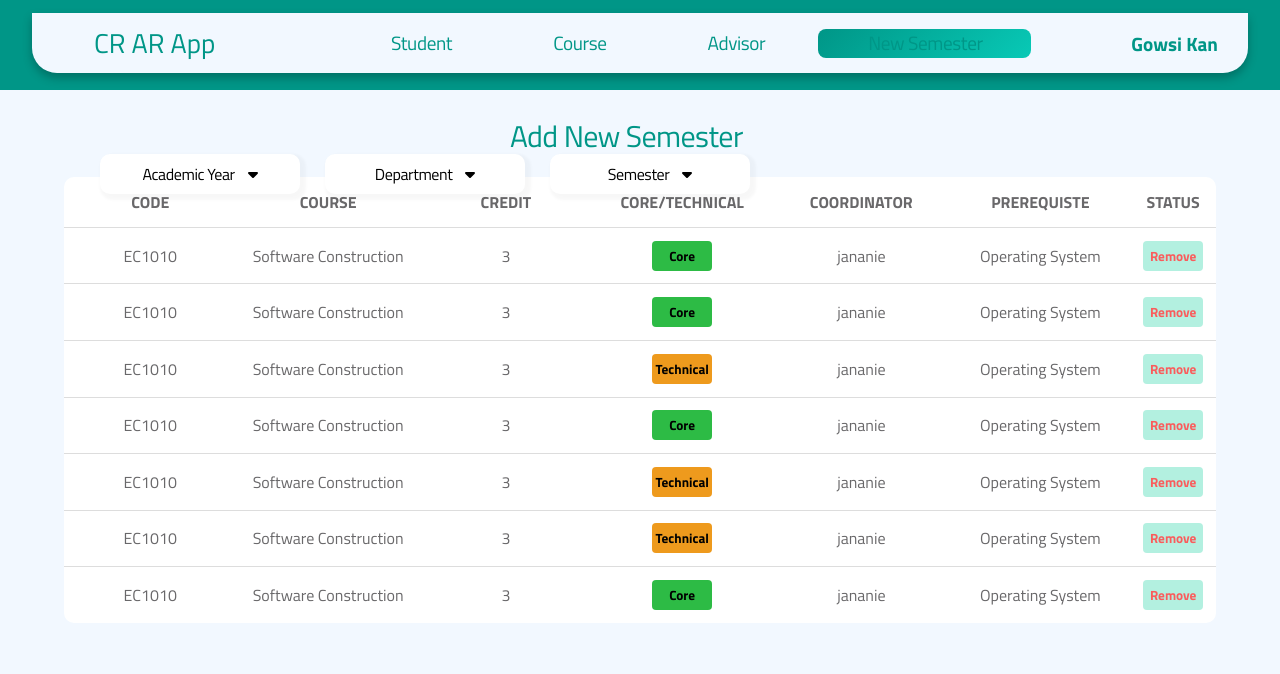
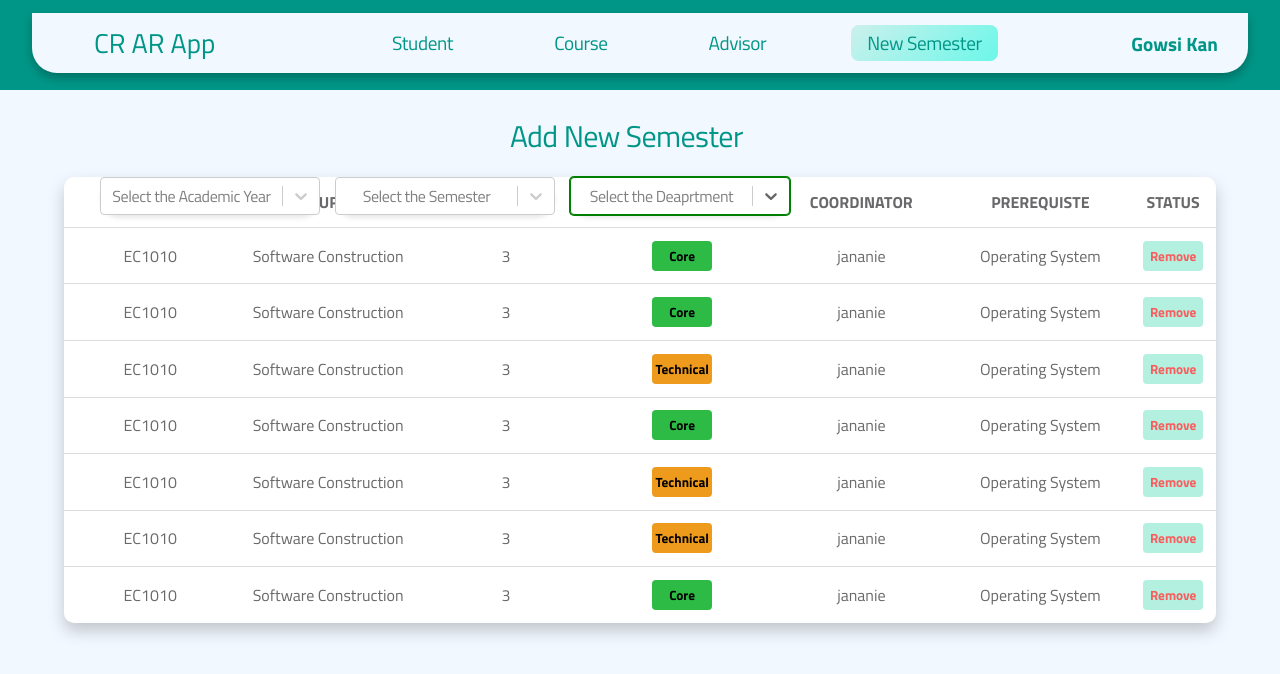
Before and after one commit to DilushanG/SoftwareEngineeringProject-CR-ARApp, a React (Create React App) app in the folder cr-ar-app/: page /newsemester in a window 1280 px wide. Shown: the top 674 px of the page. Built offline with nearby package versions, Linux system fonts and the light colour scheme.

Commit message:
New dropdown menu added

```diff
--- a/cr-ar-app/src/App.js
+++ b/cr-ar-app/src/App.js
@@ -14,6 +14,7 @@ import NewSemester from "./Components/NewSemester";
 import Modal from "./Components/Modal";
 
 import { Route,Routes } from "react-router-dom";
+import DropDown from "./Components/DropDown";
 
 const list = [
   { Code: "EC1010",Course: "Software Construction",Credit: "3",Core: "Core",Coordinator: "jananie",Prerequiste: "Operating System",Status: "Remove"},
@@ -33,6 +34,7 @@ function App() {
       <header>
         <NavBar />
       </header>
+
       <Routes>
         <Route path="/" element={<Home />}></Route>
         <Route path="/student" element={<Student />}></Route>
--- a/cr-ar-app/src/Components/DropDown.js
+++ b/cr-ar-app/src/Components/DropDown.js
@@ -1,23 +1,67 @@
 import React, { useState } from "react";
 import Select from "react-select";
+import makeAnimated from 'react-select/animated';
 import "../Styles/DDStyles.css";
 
 function DropDown() {
-  const [value, setValue] = useState(null);
+  const [value1, setValue1] = useState(null);
+  const [value2, setValue2] = useState(null);
+  const [value3, setValue3] = useState(null);
 
   const options = [
     { value: "1", label: "2019/2020" },
-    { value: "2", label: "2019/2020" },
-    { value: "3", label: "2019/2020" },
-    { value: "4", label: "2019/2020" },
+    { value: "2", label: "2020/2021" },
+    { value: "3", label: "2021/2022" },
+    { value: "4", label: "2022/2023" },
   ];
+
+  function customTheme(theme) {
+    return ( {
+      ...theme,
+      colors: {
+        ...theme.colors,
+        primary25: '#009687',
+        primary: 'green',
+      },
+    }
+    );
+  }
 
   return (
     <div className="dd-wrapper">
-      <select name="Prequiste">
-        <option value="OperatingSystem">Operating System</option>
-        <option value="SoftwareEngineering">SoftwareEngineering</option>
-      </select>
+      <Select
+        components={makeAnimated}
+        options={options}
+        defaultValue={value1}
+        placeholder="Select the Academic Year"
+        onChange={setValue1}
+        isSearchable
+        className="mb-3"
+        theme={customTheme}
+        autoFocus
+      />
+      <Select
+        components={makeAnimated}
+        options={options}
+        defaultValue={value2}
+        placeholder="Select the Semester"
+        onChange={setValue2}
+        isSearchable
+        className="mb-3"
+        theme={customTheme}
+        autoFocus
+      />
+      <Select
+        components={makeAnimated}
+        options={options}
+        defaultValue={value3}
+        placeholder="Select the Deaprtment"
+        onChange={setValue3}
+        isSearchable
+        className="mb-3"
+        theme={customTheme}
+        autoFocus
+      />
     </div>
   );
 }
--- a/cr-ar-app/src/Components/Home.js
+++ b/cr-ar-app/src/Components/Home.js
@@ -6,6 +6,7 @@ import DropDownSemester from "./DropDownSemester";
 import studentImage from "../Images/student-1.jpg";
 import newstudentImage from "../Images/newstudent.jpg";
 import viewStudentImage from "../Images/viewStudent.jpg";
+import DropDown from "./DropDown";
 
 function Home() {
     return (
@@ -47,9 +48,7 @@ function Home() {
         <div className="dropdown-container">
           <div className="dropdown-w1">
             <div className="dropdown-wrapper">
-              <DropDownYear />
-              <DropDownDepartment />
-              <DropDownSemester />
+              <DropDown/>
             </div>
           </div>
         </div>
--- a/cr-ar-app/src/Components/NavBar.js
+++ b/cr-ar-app/src/Components/NavBar.js
@@ -28,8 +28,8 @@ function CustomLink({ to, children, ...props}) {
 
     return (
       <>
-        <li className={isActive ? "active" : ""}>
-          <Link to={to} className="nav-links">
+        <li>
+          <Link to={to} className={isActive ? "active" : "nav-links"}>
             {children}
           </Link>
         </li>
--- a/cr-ar-app/src/Components/NewSemester.js
+++ b/cr-ar-app/src/Components/NewSemester.js
@@ -11,6 +11,7 @@ import DropDownSemester from "./DropDownSemester";
 import Table from "./Table";
 import MainHead from "./MainHead";
 import Modal from "./Modal";
+import DropDown from "./DropDown";
 
 function NewSemester() {
   const [modalOpen, setModalOpen] = useState(false);
@@ -136,9 +137,7 @@ function NewSemester() {
       <div className="box-n">
         <div className="dropdown-wrapper-n">
           <div className="h-n">
-            <DropDownYear />
-            <DropDownDepartment />
-            <DropDownSemester />
+            <DropDown/>
           </div>
         </div>
       </div>
--- a/cr-ar-app/src/Styles/DDStyles.css
+++ b/cr-ar-app/src/Styles/DDStyles.css
@@ -1,15 +1,12 @@
 .dd-wrapper{
-    width: 300px;
-    margin: 4rem;
+  display: flex;
+  flex-direction: row;
+  gap: 15px;
+  width: 900px;
 }
 
-.dd-select {
-  width: 250px;
-  font-size: 16px;
-  border-radius: 6px;
-  border: 0.5px solid #009687;
-  padding: 8px;
-  color: #009687;
-  background-color: #009687 80%;
-  box-shadow: 0 2px 2px rgba(28, 250, 220, 0.1);
+.mb-3{
+  width: 220px;
+  border-radius: 21.333px;
+  box-shadow: 0px 0.78px 0.56px -0.78px #0000001a, 0px 3.56px 5.33px -0.89px #0000001a;
 }
--- a/cr-ar-app/src/Styles/NavBarStyles.css
+++ b/cr-ar-app/src/Styles/NavBarStyles.css
@@ -46,11 +46,12 @@
     white-space: nowrap;
 }
 
-.NavbarItems .active{
-    color: white;
+.active{
+    text-decoration: none;
+    padding: 0.2rem 1rem;
+    white-space: nowrap;
     border-radius: 8px;
-    background: var(--new-green, linear-gradient(135deg, #009687 0%, #08C9B6 100%));
-    padding-left: 2px;
+    background: var(--new-green, linear-gradient(135deg, #ccf0ec 0%, #6cf7e9 100%));
 }
 
 .nav-links:hover{
--- a/cr-ar-app/src/Styles/NewSemesterStyles.css
+++ b/cr-ar-app/src/Styles/NewSemesterStyles.css
@@ -37,7 +37,7 @@
     padding: 0 0px;
     height: 60px;
     position: fixed;
-    top: 144px;
+    top: 166px;
     left: 0;
 }
 
--- a/cr-ar-app/src/Styles/TableStyles.css
+++ b/cr-ar-app/src/Styles/TableStyles.css
@@ -19,6 +19,7 @@
     max-width: 80%;
     margin: auto;
     overflow-x: auto;
+    filter: drop-shadow(0px 8px 8px rgba(0, 0, 0, 0.2));
 }
 
 .table thead{
```
